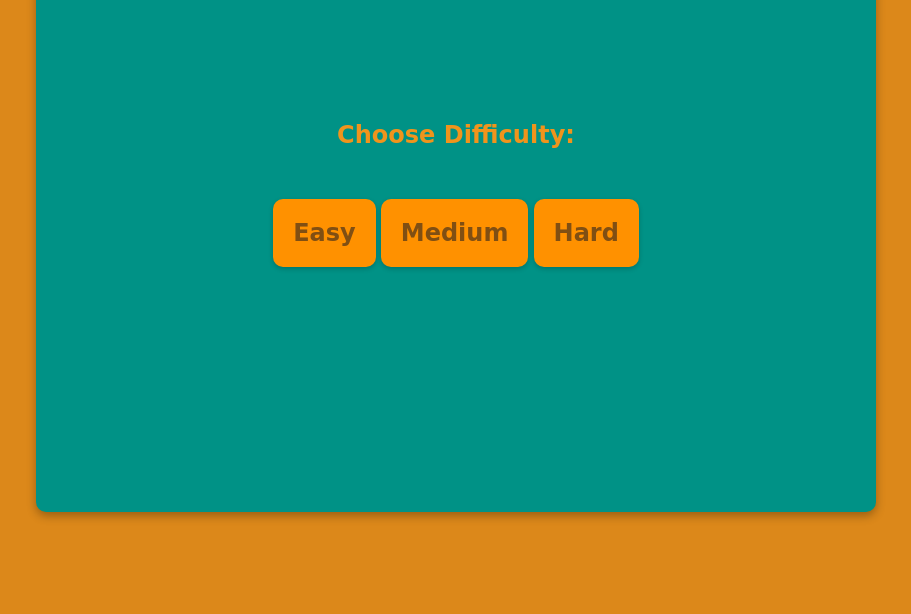
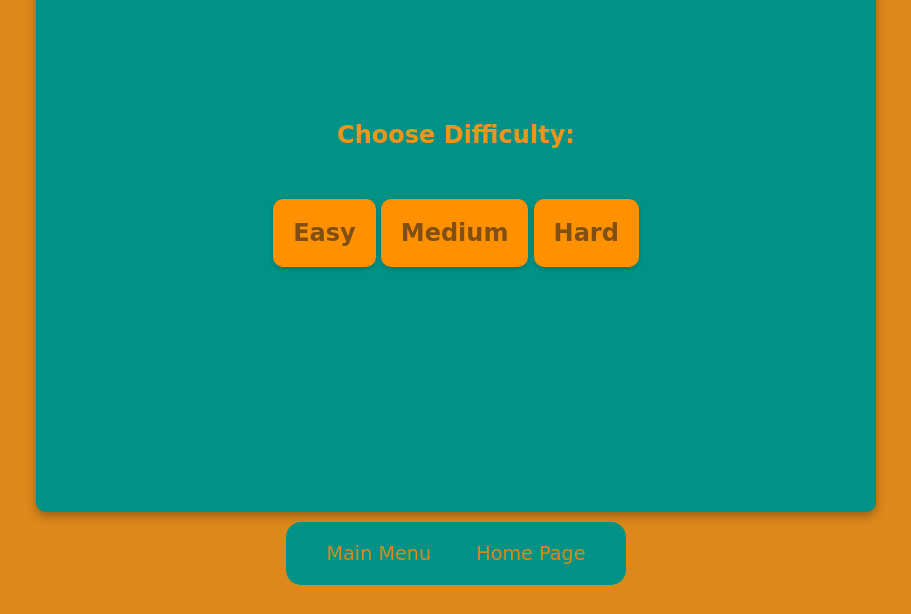
Before and after one commit to joelRozenblit/Basic-Games-Website, a plain HTML site: page memory.html in a window 1280 px wide. Shown: the part 186-800 px from the top of the page, without its empty margins (184-1095 px from the left). Drawn offline with Linux system fonts and the light colour scheme.

Commit message:
add menu div

```diff
--- a/css/memory.css
+++ b/css/memory.css
@@ -1,10 +1,8 @@
 :root {
   --deafultBG: rgb(220, 136, 26);
   --card-color: rgb(160, 138, 100);
-  /* צבע ברירת מחדל של הקלפים */
+
   --card-flip-background: rgb(0, 146, 134);
-  /* צבע הקונטיינר בזמן הסיבוב */
-
 }
 
 body {
@@ -216,3 +214,24 @@ button:hover {
   filter: blur(5px);
   pointer-events: none;
 }
+
+.menu{
+  padding: 20px;
+  margin: 10px auto;
+  border-radius: 15px;
+  background-color: var(--card-flip-background);
+  max-width: 300px;
+}
+
+.menu a{
+  padding: 20px;
+  text-decoration: none;
+  color: var(--deafultBG);
+  font-size: 1.2rem;
+  transition: all 0.3s ease;
+}
+
+.menu a:hover{
+  color: rgb(241, 200, 125);
+  transform: scale(.05);
+}
--- a/memory.html
+++ b/memory.html
@@ -36,6 +36,10 @@
     </div>
 
 
+    <div class="menu">
+        <a href="games.html">Main Menu</a>
+        <a href="home.html">Home Page</a>
+    </div>
 </body>
 
 </html>
```
